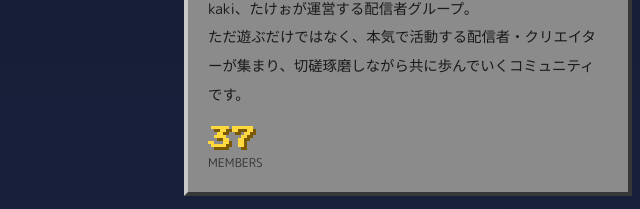
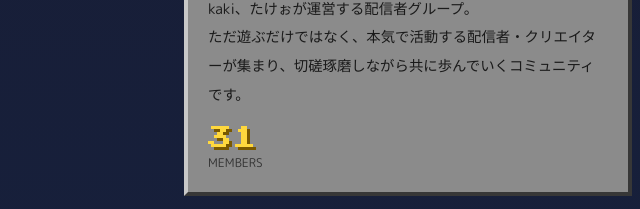
Before and after one commit to okaki-server/member_list, a plain HTML site: page index.html in a window 1280 px wide. Shown: the part 1018-1227 px from the top of the page, 0-640 px from the left. Drawn offline with nearby package versions, Linux system fonts and the light colour scheme; a web font is replaced by a local one.

Commit message:
fix(ui): make member count dynamic & split actions workflows

```diff
--- a/index.html
+++ b/index.html
@@ -708,7 +708,7 @@ footer { text-align:center;padding:3rem 0 1rem;font-size:.6rem;color:rgba(255,24
             ただ遊ぶだけではなく、本気で活動する配信者・クリエイターが集まり、切磋琢磨しながら共に歩んでいくコミュニティです。
           </div>
           <div class="mc-about-stats">
-            <div><span class="mc-about-stat-num">37</span><span class="mc-about-stat-label">MEMBERS</span></div>
+            <div><span class="mc-about-stat-num" id="mcMemberCount">31</span><span class="mc-about-stat-label">MEMBERS</span></div>
           </div>
         </div>
         <div class="mc-about-block">
@@ -1025,6 +1025,11 @@ Promise.all([
   fetch('members/manifest.json').then(r => r.json()).catch(() => ({}))
 ]).then(([data, manifest]) => {
     galleryManifest = manifest;
+
+    // 動的に総メンバー数を更新
+    const countEl = document.getElementById('mcMemberCount');
+    if (countEl) countEl.textContent = data.length;
+
     const memberList = data
       .filter(d => d.id !== '運営')
       .map((d, i) => ({
```
Also changed, not shown: .github/workflows/daily-data-update.yml (added), .github/workflows/weekly-icon-update.yml.
